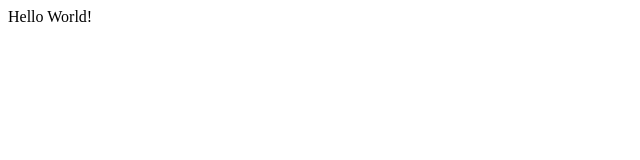
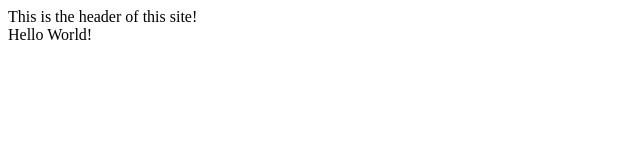
Before and after one commit to tony0to5/Test001, a plain HTML site: page index.html in a window 1280 px wide. Shown: the whole page, without its empty margins (0-640 px from the left). Drawn offline with Linux system fonts and the light colour scheme.

Commit message:
Update index.html

```diff
--- a/index.html
+++ b/index.html
@@ -4,6 +4,9 @@
 	<title>test</title>
 </head>
 <body>
+	<header>
+		This is the header of this site!
+	</header>
 
 Hello World!
 
```
